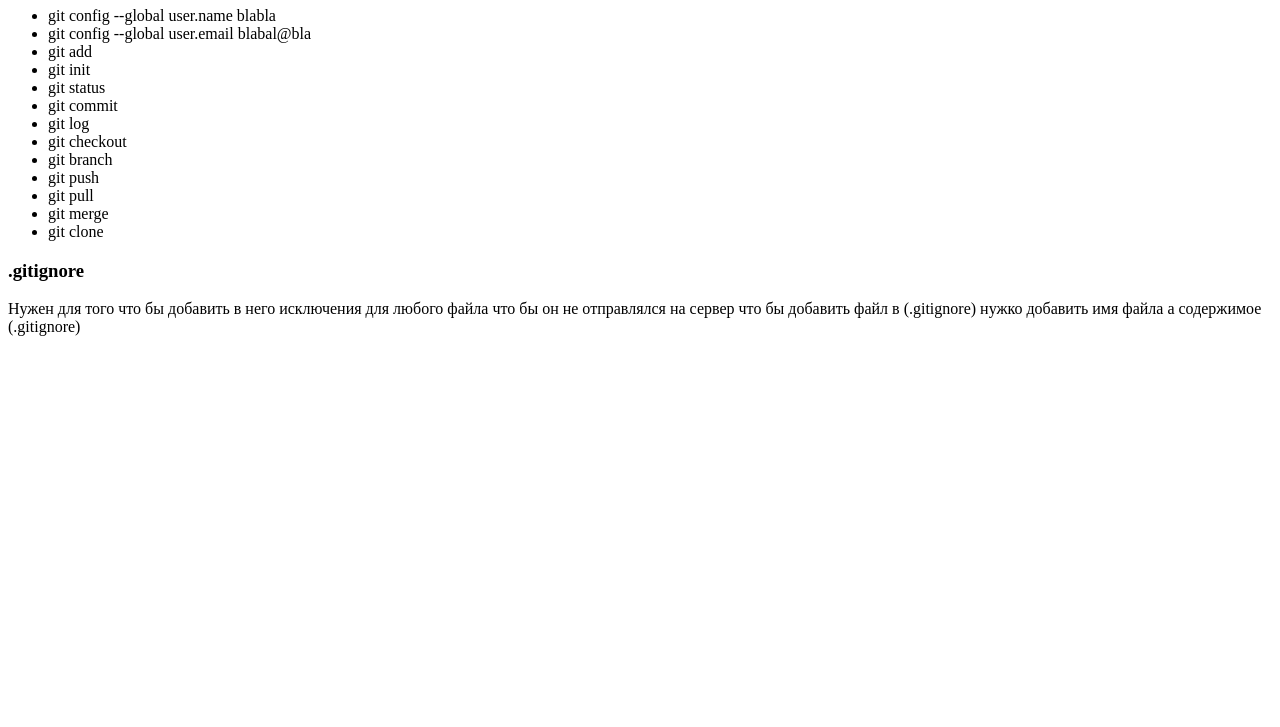
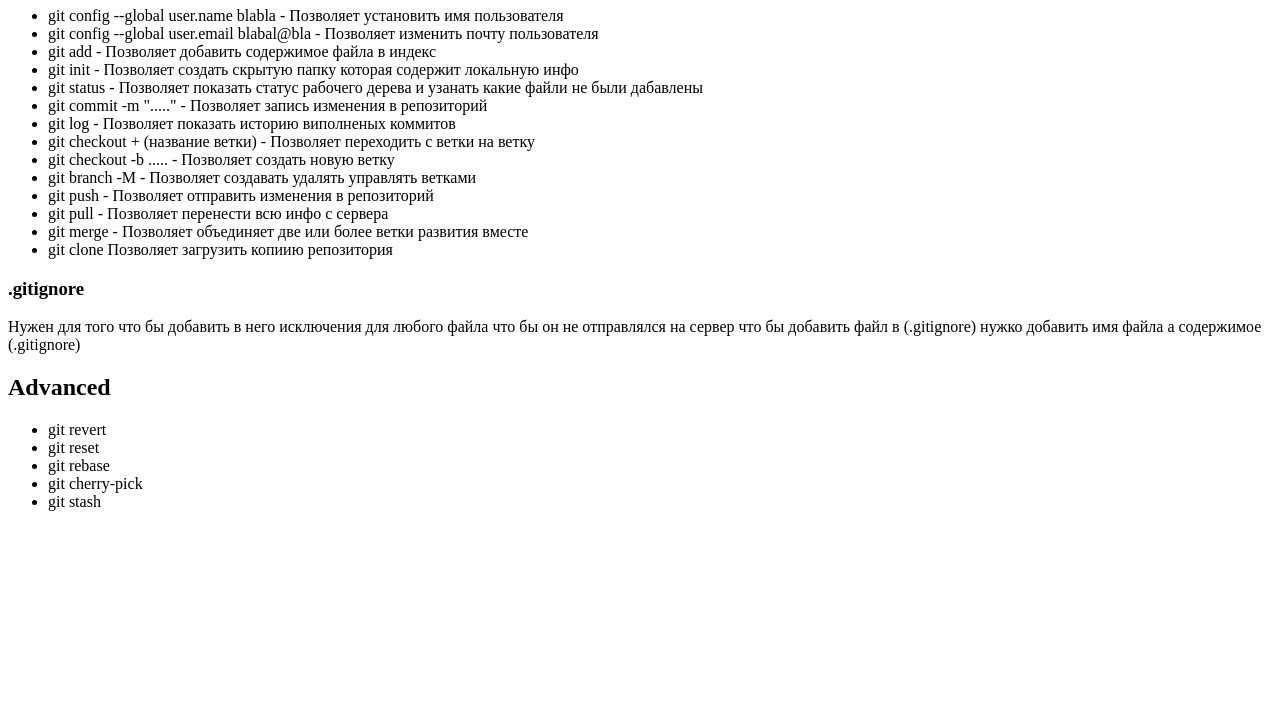
Before and after one commit to artempetrov1996/Cursor_My_Home_Work, a plain HTML site: page home_work01/index.html in a window 1280 px wide. Shown: the part 73-800 px from the top of the page. Drawn offline with Linux system fonts and the light colour scheme.

Commit message:
added new

```diff
--- a/home_work01/index.html
+++ b/home_work01/index.html
@@ -7,25 +7,36 @@
     <title>Document</title>
   </head>
   <body>
-    <h1>Перелік основних команд, якi потрібно записати:</h1>
+    <h1>Команды для Гита:</h1>
     <ul>
-      <li>git config --global user.name blabla</li>
-      <li>git config --global user.email blabal@bla</li>
-      <li>git add</li>
-      <li>git init</li>
-      <li>git status</li>
-      <li>git commit</li>
-      <li>git log</li>
-      <li>git checkout</li>
-      <li>git branch</li>
-      <li>git push</li>
-      <li>git pull</li>
-      <li>git merge</li>
-      <li>git clone</li>
+      <li>git config --global user.name blabla - Позволяет установить имя пользователя </li>
+      <li>git config --global user.email blabal@bla - Позволяет изменить почту пользователя</li>
+      <li>git add - Позволяет добавить содержимое файла в индекс</li>
+      <li>git init - Позволяет создать скрытую папку которая содержит локальную инфо</li>
+      <li>git status - Позволяет показать статус рабочего дерева и узанать какие файли не были дабавлены</li>
+      <li>git commit -m "....." - Позволяет запись изменения в репозиторий</li>
+      <li>git log - Позволяет показать историю виполненых коммитов</li>
+      <li>git checkout + (название ветки) - Позволяет переходить с ветки на ветку </li>
+      <li>git checkout -b ..... - Позволяет создать новую ветку</li>
+      <li>git branch -M - Позволяет создавать удалять управлять ветками</li>
+      <li>git push - Позволяет отправить изменения в репозиторий </li>
+      <li>git pull - Позволяет перенести всю инфо с сервера  </li>
+      <li>git merge - Позволяет объединяет две или более ветки развития вместе</li>
+      <li>git clone Позволяет загрузить копиию репозитория</li>
     </ul>
     <h3>.gitignore</h3>
-    <p>Нужен для того что бы добавить в него исключения для любого файла что бы он не отправлялся на сервер
-        что бы добавить файл в (.gitignore) нужко добавить имя файла а содержимое (.gitignore)
+    <p>
+        Нужен для того что бы добавить в него исключения для любого файла что бы
+        он не отправлялся на сервер что бы добавить файл в (.gitignore) нужко
+        добавить имя файла а содержимое (.gitignore)
     </p>
-  </body>
+    <h2>Advanced</h2>
+    <ul>
+      <li>git revert</li>
+      <li>git reset</li>
+      <li>git rebase</li>
+      <li>git cherry-pick</li>
+      <li>git stash</li>
+    </ul>
+</body>
 </html>
```
Also changed, not shown: 1 other file.
